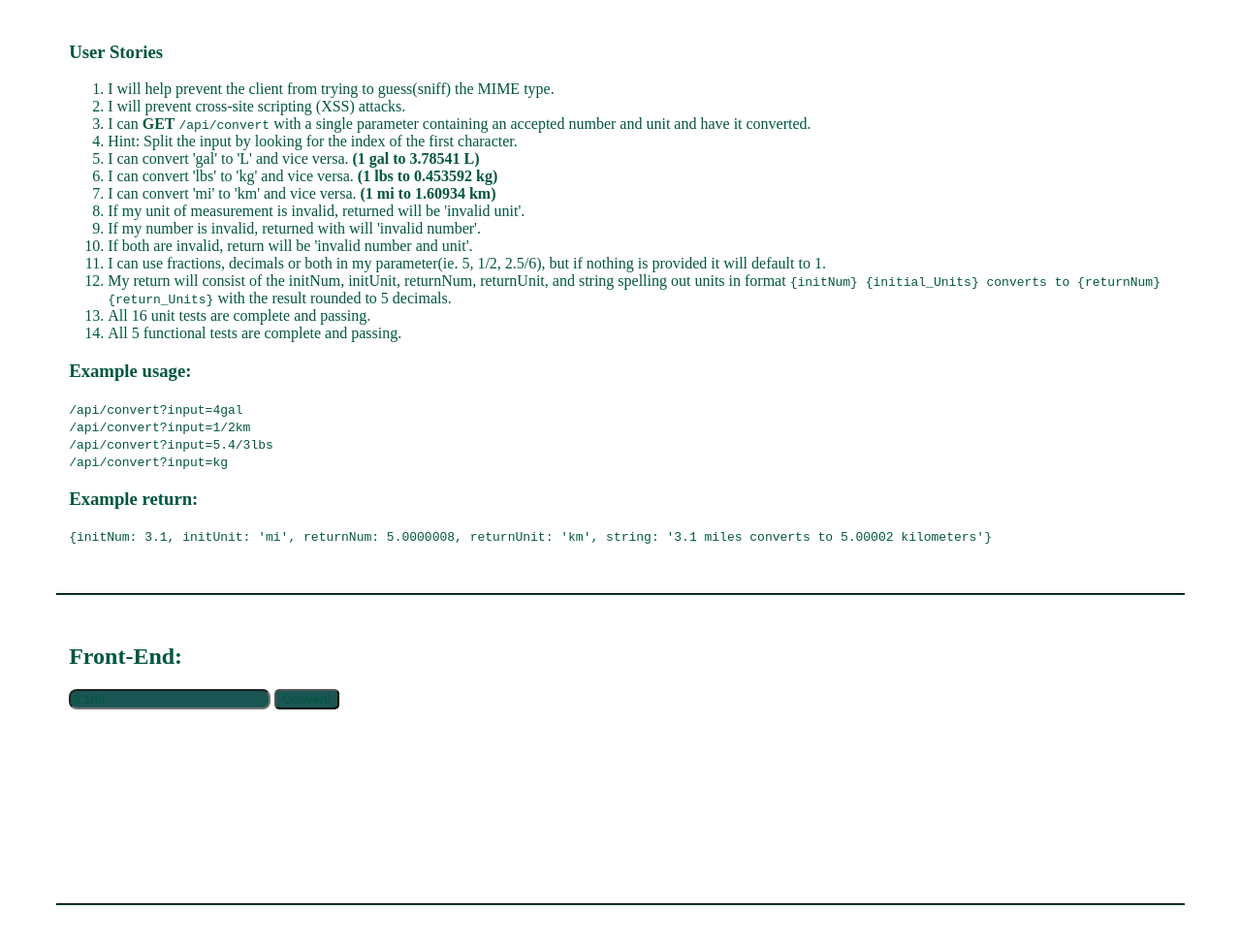
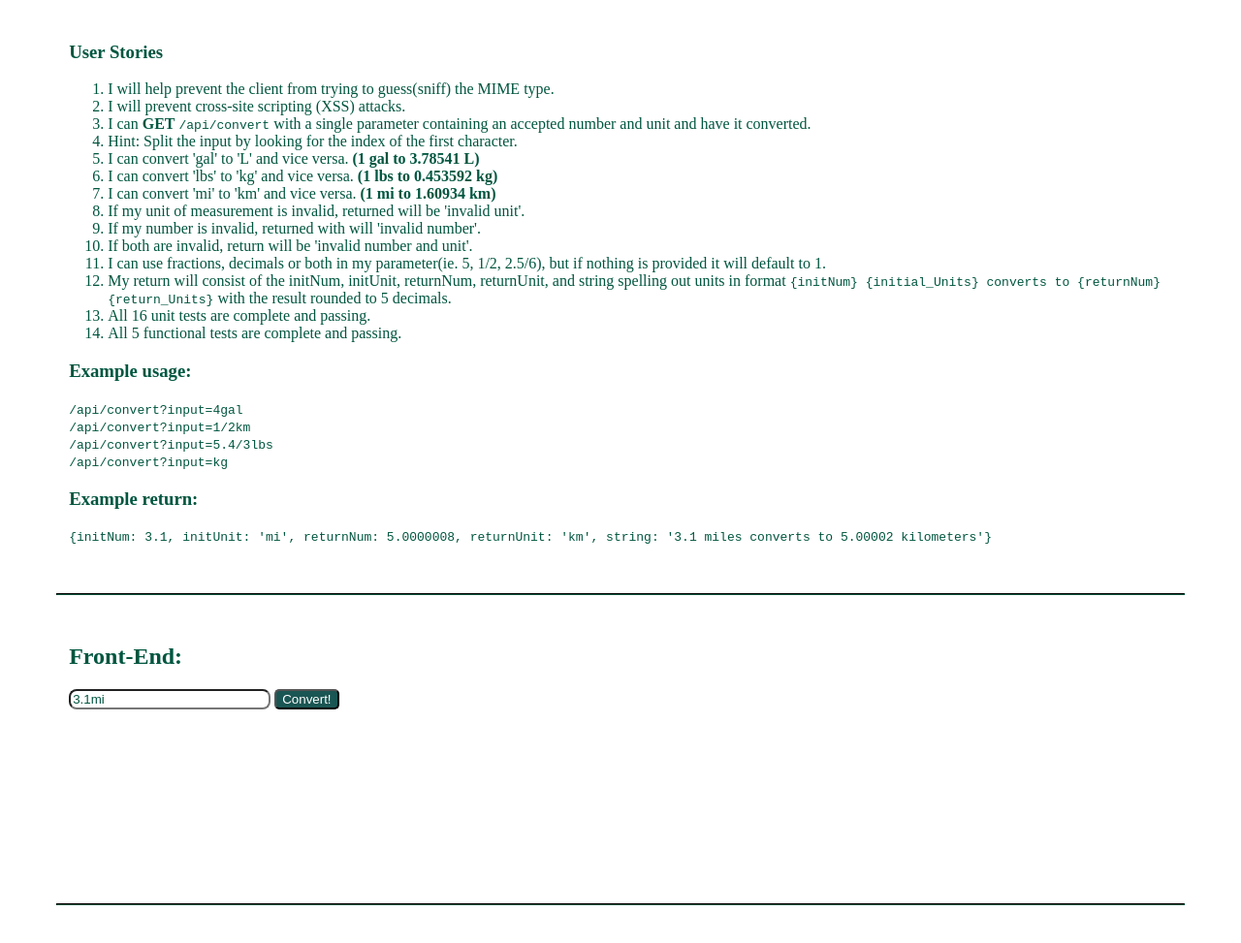
Before and after one commit to alevanni/imperial-metric-converter, a website: page views/index.html in a window 1280 px wide. Shown: the part 79-1052 px from the top of the page at 97% size. Drawn offline with nearby package versions, Linux system fonts and the light colour scheme; files that its build step writes are made by us from their sources; a web font is replaced by a local one.

Commit message:
🎻💑 Updated with Glitch

```diff
--- a/public/style.css
+++ b/public/style.css
@@ -18,13 +18,13 @@ body{
   font-family: 'Kiwi Maru', serif;
 }
 #convertField{
-  background-color: var(--background-color2);
+ /* background-color: var(--background-color2);*/
     color: var(--main-text-color);
   border-radius: 8px;
 }
 
 #convert{
   background-color: var(--background-color2);
-  color: var(--main-text-color);
+  color: white;/*var(--main-text-color);*/
   border-radius: 5px;
 }
```
